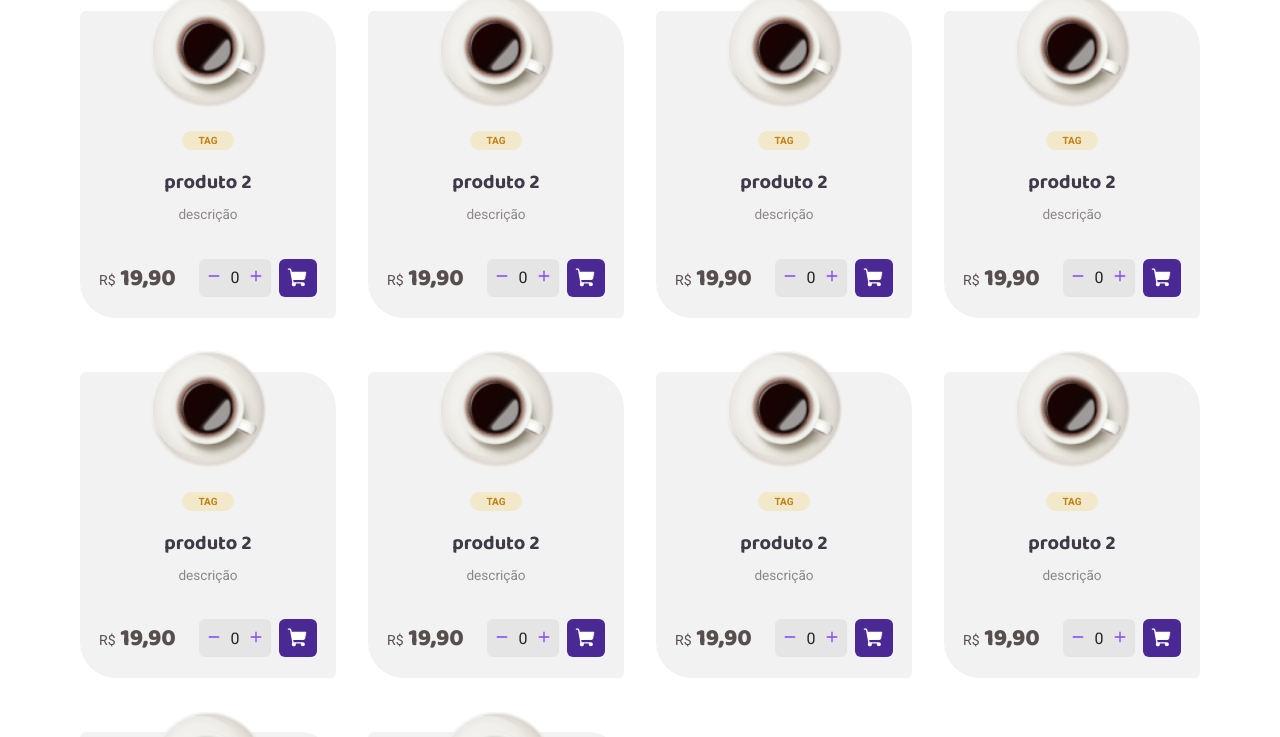
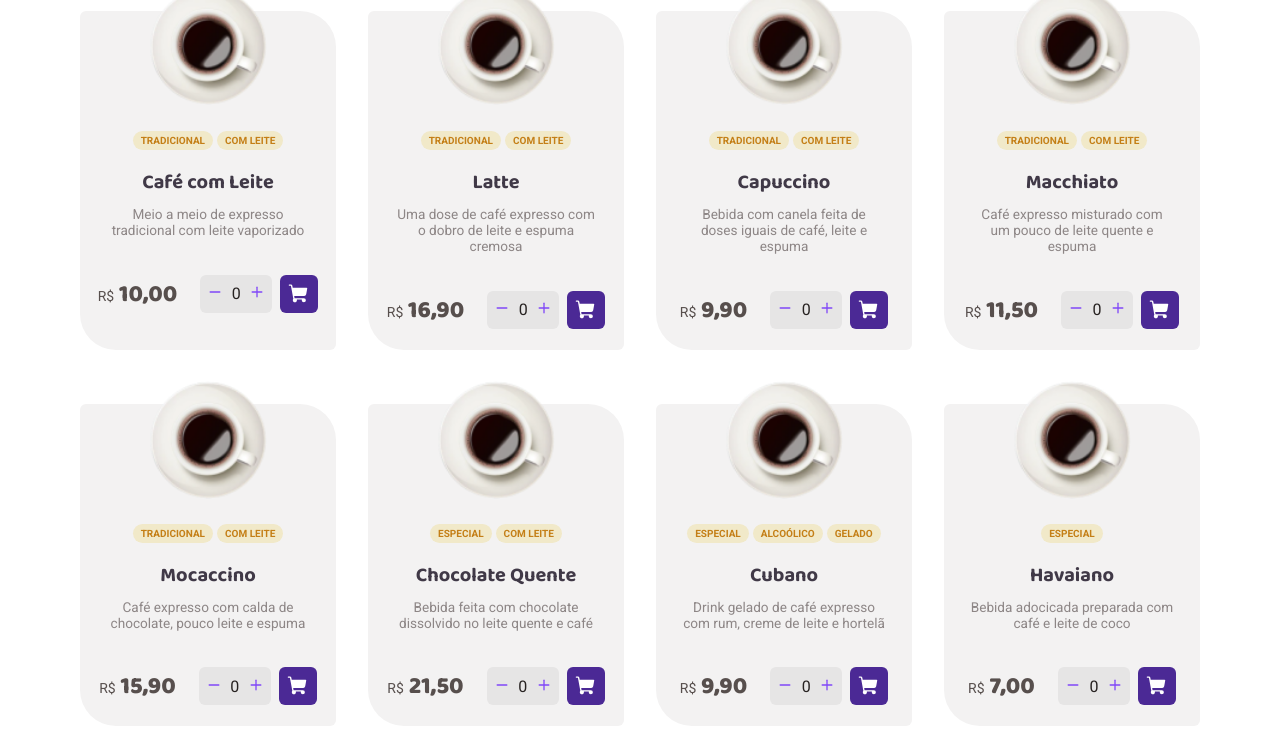
Before and after one commit to gustavoZuin237/Coffee-Delivery, a React (Vite) app: page / in a window 1280 px wide. Shown: the part 1157-1894 px from the top of the page. Built offline with nearby package versions, Linux system fonts and the light colour scheme.

Commit message:
Made the price calculating system and fixed some styling

```diff
--- a/src/pages/checkout/index.tsx
+++ b/src/pages/checkout/index.tsx
@@ -16,6 +16,7 @@
   CityAndStateInputContainer,
   CityInput,
   ComplementInputContainer,
+  EmptyShoppingCartItemListDisplay,
   HeaderContainer,
   HeaderTextContainer,
   NumberAndComplementInputContainer,
@@ -38,7 +39,22 @@
 
 export function Checkout() {
   const { products } = useContext(CartContext)
-  console.log(products)
+
+  const productPrice = products.map((product) => {
+    return product.price * product.quantity
+  })
+
+  function findSum(arr: number[], size: number) {
+    let sum = 0
+
+    for (let i = 0; i < size; i++) {
+      sum += arr[i]
+    }
+
+    return sum
+  }
+
+  const totalPrice = findSum(productPrice, products.length)
 
   return (
     <CheckoutPageContainer>
@@ -106,15 +122,29 @@
       <ShoppingCartContainer>
         <Subtitle>Cafés selecionados</Subtitle>
         <ShoppingCartItemList>
-          {products.map((product) => (
-            <ShoppingCartItem key={product.id} {...product} />
-          ))}
+          {products.length > 0 ? (
+            products.map((product) => (
+              <ShoppingCartItem key={product.id} {...product} />
+            ))
+          ) : (
+            <EmptyShoppingCartItemListDisplay>
+              Não há itens selecionados <br /> Vá ao menu e escolha seu café!
+            </EmptyShoppingCartItemListDisplay>
+          )}
         </ShoppingCartItemList>
 
         <PriceSpanContainer>
           <PriceSpan>
             <p>Total de itens</p>
-            <p>R$29,70</p>
+            <p>
+              R$
+              {new Intl.NumberFormat('pt-BR', {
+                style: 'currency',
+                currency: 'BRL',
+              })
+                .format(totalPrice)
+                .replace('R$', '')}
+            </p>
           </PriceSpan>
           <PriceSpan>
             <p>Entrega</p>
@@ -122,7 +152,15 @@
           </PriceSpan>
           <PriceSpan>
             <BoldText>Total</BoldText>
-            <BoldText>R$33,20</BoldText>
+            <BoldText>
+              R$
+              {new Intl.NumberFormat('pt-BR', {
+                style: 'currency',
+                currency: 'BRL',
+              })
+                .format(totalPrice + 3.5)
+                .replace('R$', '')}
+            </BoldText>
           </PriceSpan>
         </PriceSpanContainer>
 
--- a/src/pages/checkout/styles.ts
+++ b/src/pages/checkout/styles.ts
@@ -154,7 +154,7 @@
 `
 
 export const ShoppingCartContainer = styled.div`
-  width: 28rem;
+  min-width: 28rem;
   height: 31.125rem;
   display: flex;
   flex-direction: column;
@@ -189,6 +189,18 @@
   overflow-x: hidden;
 `
 
+export const EmptyShoppingCartItemListDisplay = styled.div`
+  height: 100%;
+  display: flex;
+  justify-content: center;
+  align-items: center;
+  font-family: 'Baloo 2';
+  font-weight: 700;
+  font-size: 1rem;
+  color: ${(props) => props.theme['base-subtitle']};
+  text-align: center;
+`
+
 export const PriceSpanContainer = styled.div`
   display: flex;
   flex-direction: column;
--- a/src/pages/home/components/product/index.tsx
+++ b/src/pages/home/components/product/index.tsx
@@ -38,11 +38,9 @@
     <ProductContainer>
       <img src="src\assets\products\Americano.png" alt="" />
       <TagsContainer>
-        <Tags>
-          {props.tags.map((tag, index) => {
-            return <Tags key={index}>{tag}</Tags>
-          })}
-        </Tags>
+        {props.tags.map((tag, index) => {
+          return <Tags key={index}>{tag}</Tags>
+        })}
       </TagsContainer>
       <ProductTitle>{props.title}</ProductTitle>
       <DescriptionText>{props.description}</DescriptionText>
--- a/src/pages/home/components/product/styles.ts
+++ b/src/pages/home/components/product/styles.ts
@@ -42,6 +42,7 @@
 `
 
 export const DescriptionText = styled.p`
+  width: 13.5rem;
   padding-inline: 0.4rem;
   font-size: 0.85rem;
   color: ${(props) => props.theme['base-label']};
--- a/src/products.ts
+++ b/src/products.ts
@@ -12,105 +12,109 @@
   {
     id: 2,
     imgSrc: 'src/assets/products/Americano.png',
-    title: 'produto 2',
-    tags: ['TAG'],
-    description: 'descrição',
+    title: 'Expresso Americano',
+    tags: ['TRADICIONAL'],
+    description: 'Expresso diluído, menos intenso que o tradicional',
     price: 19.9,
   },
   {
     id: 3,
-    imgSrc: 'src/assets/products/Americano.png',
-    title: 'produto 2',
-    tags: ['TAG'],
-    description: 'descrição',
-    price: 19.9,
+    imgSrc: 'src/assets/products/Expresso Cremoso.png',
+    title: 'Expresso Cremoso',
+    tags: ['TRADICIONAL'],
+    description: 'Café expresso tradicional com espuma cremosa',
+    price: 15,
   },
   {
     id: 4,
-    imgSrc: 'src/assets/products/Americano.png',
-    title: 'produto 2',
-    tags: ['TAG'],
-    description: 'descrição',
-    price: 19.9,
+    imgSrc: 'src/assets/products/Café Gelado.png',
+    title: 'Expresso Gelado',
+    tags: ['TRADICIONAL', 'GELADO'],
+    description: 'Bebida preparada com café expresso e cubos de gelo',
+    price: 22,
   },
   {
     id: 5,
-    imgSrc: 'src/assets/products/Americano.png',
-    title: 'produto 2',
-    tags: ['TAG'],
-    description: 'descrição',
-    price: 19.9,
+    imgSrc: 'src/assets/products/Café com Leite.png',
+    title: 'Café com Leite',
+    tags: ['TRADICIONAL', 'COM LEITE'],
+    description: 'Meio a meio de expresso tradicional com leite vaporizado',
+    price: 10,
   },
   {
     id: 6,
-    imgSrc: 'src/assets/products/Americano.png',
-    title: 'produto 2',
-    tags: ['TAG'],
-    description: 'descrição',
-    price: 19.9,
+    imgSrc: 'src/assets/products/Latte.png',
+    title: 'Latte',
+    tags: ['TRADICIONAL', 'COM LEITE'],
+    description:
+      'Uma dose de café expresso com o dobro de leite e espuma cremosa',
+    price: 16.9,
   },
   {
     id: 7,
-    imgSrc: 'src/assets/products/Americano.png',
-    title: 'produto 2',
-    tags: ['TAG'],
-    description: 'descrição',
-    price: 19.9,
+    imgSrc: 'src/assets/products/Capuccino.png',
+    title: 'Capuccino',
+    tags: ['TRADICIONAL', 'COM LEITE'],
+    description:
+      'Bebida com canela feita de doses iguais de café, leite e espuma',
+    price: 9.9,
   },
   {
     id: 8,
-    imgSrc: 'src/assets/products/Americano.png',
-    title: 'produto 2',
-    tags: ['TAG'],
-    description: 'descrição',
-    price: 19.9,
+    imgSrc: 'src/assets/products/Macchiato.png',
+    title: 'Macchiato',
+    tags: ['TRADICIONAL', 'COM LEITE'],
+    description:
+      'Café expresso misturado com um pouco de leite quente e espuma',
+    price: 11.5,
   },
   {
     id: 9,
-    imgSrc: 'src/assets/products/Americano.png',
-    title: 'produto 2',
-    tags: ['TAG'],
-    description: 'descrição',
-    price: 19.9,
+    imgSrc: 'src/assets/products/Moccacino.png',
+    title: 'Mocaccino',
+    tags: ['TRADICIONAL', 'COM LEITE'],
+    description: 'Café expresso com calda de chocolate, pouco leite e espuma',
+    price: 15.9,
   },
   {
     id: 10,
-    imgSrc: 'src/assets/products/Americano.png',
-    title: 'produto 2',
-    tags: ['TAG'],
-    description: 'descrição',
-    price: 19.9,
+    imgSrc: 'src/assets/products/Chocolate Quente.png',
+    title: 'Chocolate Quente',
+    tags: ['ESPECIAL', 'COM LEITE'],
+    description: 'Bebida feita com chocolate dissolvido no leite quente e café',
+    price: 21.5,
   },
   {
     id: 11,
-    imgSrc: 'src/assets/products/Americano.png',
-    title: 'produto 2',
-    tags: ['TAG'],
-    description: 'descrição',
-    price: 19.9,
+    imgSrc: 'src/assets/products/Cubano.png',
+    title: 'Cubano',
+    tags: ['ESPECIAL', 'ALCOÓLICO', 'GELADO'],
+    description:
+      'Drink gelado de café expresso com rum, creme de leite e hortelã',
+    price: 9.9,
   },
   {
     id: 12,
-    imgSrc: 'src/assets/products/Americano.png',
-    title: 'produto 2',
-    tags: ['TAG'],
-    description: 'descrição',
-    price: 19.9,
+    imgSrc: 'src/assets/products/Havaiano.png',
+    title: 'Havaiano',
+    tags: ['ESPECIAL'],
+    description: 'Bebida adocicada preparada com café e leite de coco',
+    price: 7,
   },
   {
     id: 13,
-    imgSrc: 'src/assets/products/Americano.png',
-    title: 'produto 2',
-    tags: ['TAG'],
-    description: 'descrição',
-    price: 19.9,
+    imgSrc: 'src/assets/products/Árabe.png',
+    title: 'Árabe',
+    tags: ['ESPECIAL'],
+    description: 'Bebida preparada com grãos de café árabe e especiarias',
+    price: 8.9,
   },
   {
     id: 14,
-    imgSrc: 'src/assets/products/Americano.png',
-    title: 'produto 2',
-    tags: ['TAG'],
-    description: 'descrição',
-    price: 19.9,
+    imgSrc: 'src/assets/products/Irlandês.png',
+    title: 'Irlandês',
+    tags: ['ESPECIAL', 'ALCOÓLICO'],
+    description: 'Bebida a base de café, uísque irlandês, açúcar e chantilly',
+    price: 22.9,
   },
 ]
```
